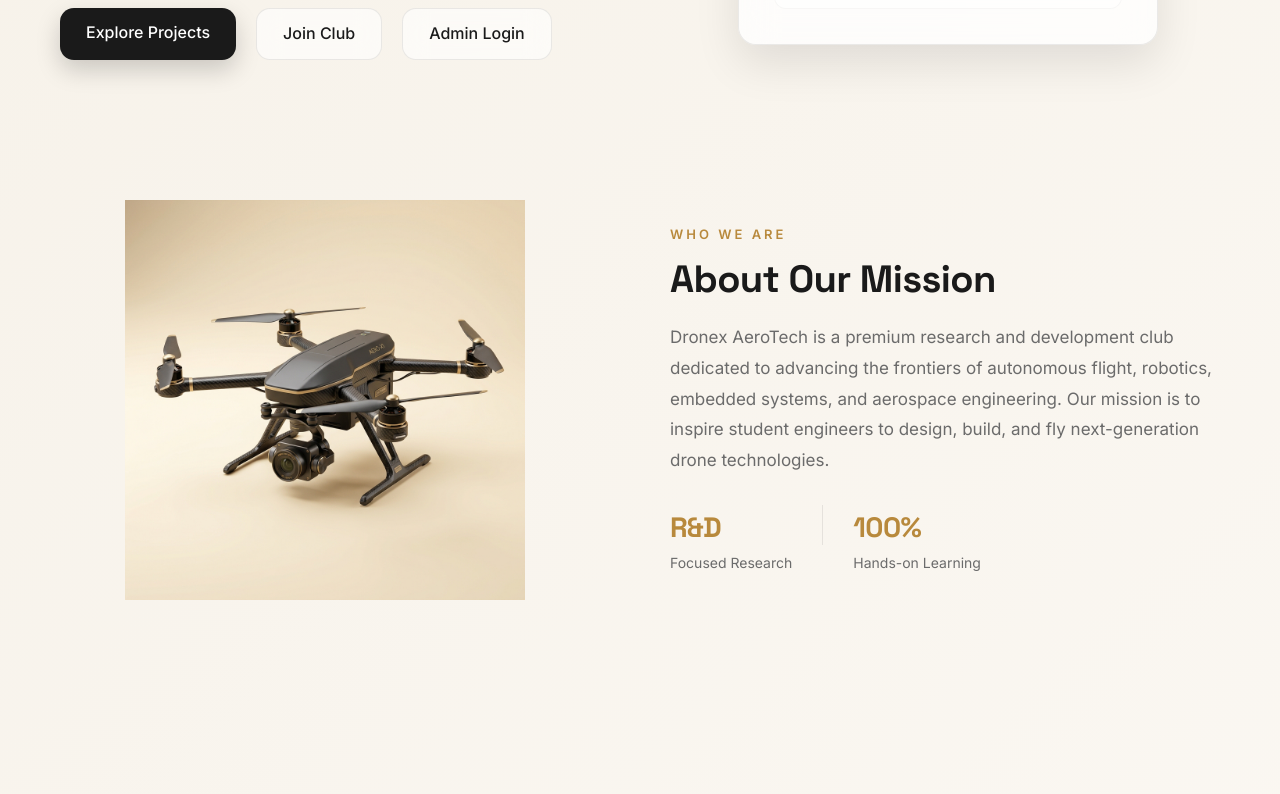
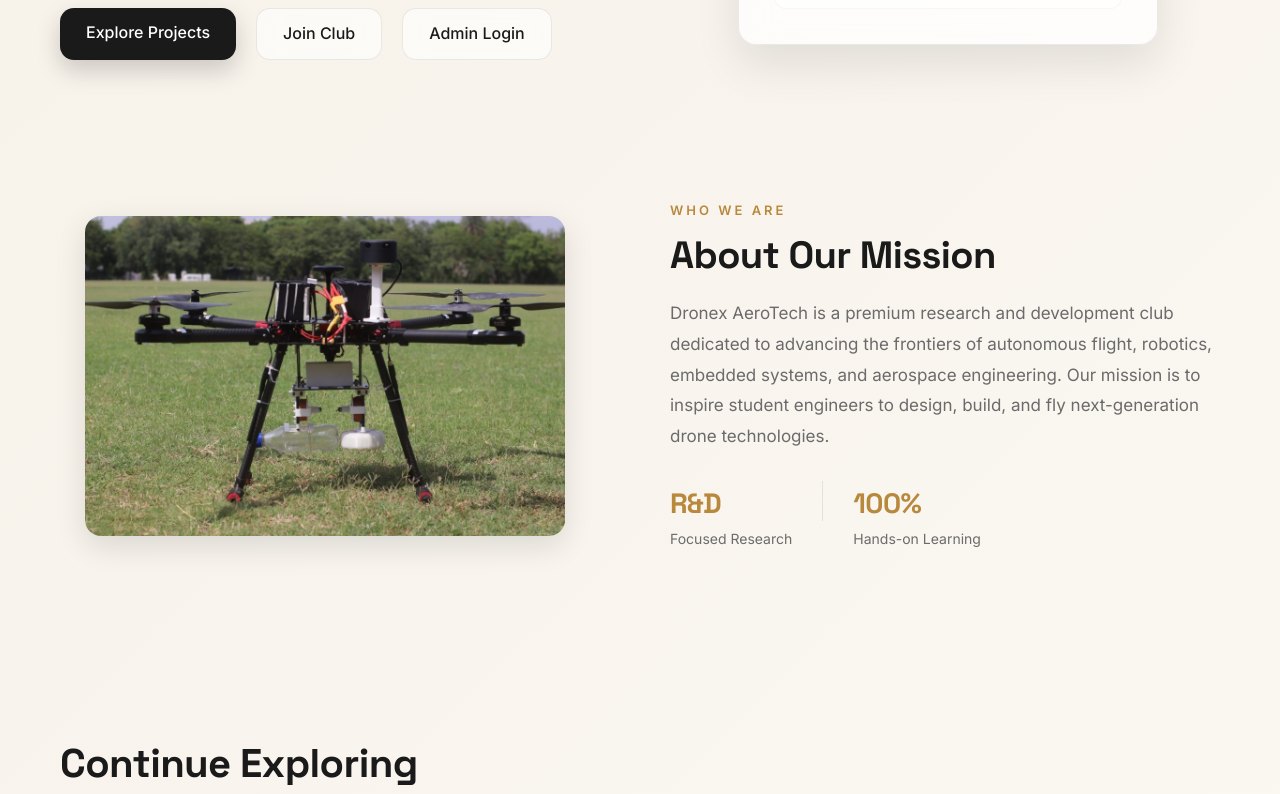
Before and after one commit to chandanisolanki9343-hub/dronex-aerotech, a React (Vite) app in the folder frontend/: page / in a window 1280 px wide. Shown: the part 643-1437 px from the top of the page. Built offline with nearby package versions, Linux system fonts and the light colour scheme; no server answers.

Commit message:
Replace generated drone render image with real drone project photo and style with rounded corners/soft shadow

```diff
--- a/frontend/src/pages/Home.jsx
+++ b/frontend/src/pages/Home.jsx
@@ -83,9 +83,11 @@
               alt="Dronex AeroTech Drone"
               style={{
                 width: "100%",
-                maxWidth: "400px",
+                maxWidth: "480px",
                 height: "auto",
-                objectFit: "contain",
+                objectFit: "cover",
+                borderRadius: "16px",
+                boxShadow: "0 10px 30px rgba(0, 0, 0, 0.12)",
                 display: "block"
               }}
             />
```
Also changed, not shown: frontend/public/drone-about.png.
